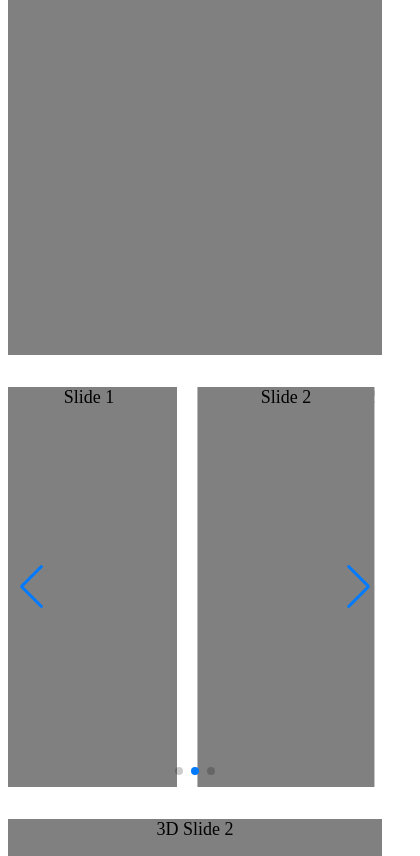
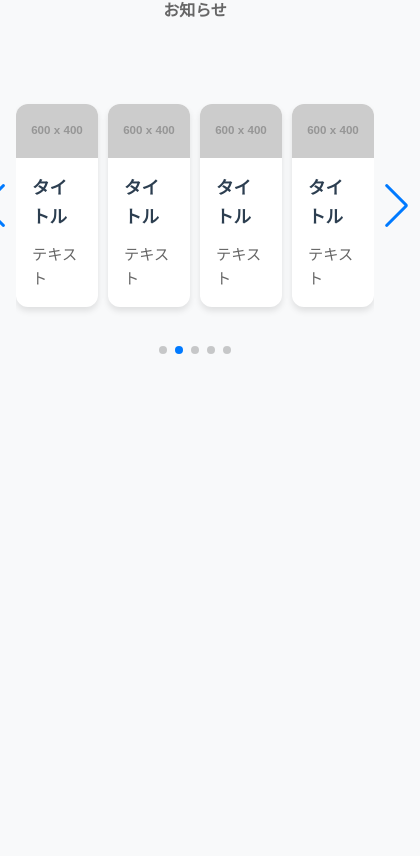
Before and after one commit to itsukichan/generic-swiper, a plain HTML site: page index.html in a window 390 px wide. Shown: the part 77-933 px from the top of the page, 420 px wide, since content can reach past the window. After the commit the page ends 844 px from the top, so only its background shows below. Drawn offline with nearby package versions, Linux system fonts and the light colour scheme; placeholder pictures from the web are drawn by us.

```diff
--- a/index.html
+++ b/index.html
@@ -16,68 +16,85 @@
 
   <div class="container">
 
-    <!-- swiper pattern1 -->
-    <div class="swiper mySwiper">
-      <div class="swiper-wrapper">
-        <div class="swiper-slide">Slide 1</div>
-        <div class="swiper-slide">Slide 2</div>
-        <div class="swiper-slide">Slide 3</div>
+    <section>
+      <h2 class="sectionTitle">
+        <span class="sectionTitle__en">News</span>
+        <span class="sectionTitle__ja">お知らせ</span>
+      </h2>
+
+      <div class="newsSlider">
+        <div class="swiper js-newsSlider">
+          <div class="swiper-wrapper">
+            <div class="swiper-slide">
+              <article class="newsCard">
+                <div class="newsCard__img">
+                  <img src="https://placehold.co/600x400" alt="" width="600" height="400" loading="lazy">
+                </div>
+                <div class="newsCard__content">
+                  <h3 class="newsCard__title">タイトル</h3>
+                  <p class="newsCard__text">テキスト</p>
+                </div>
+              </article>
+            </div>
+            <div class="swiper-slide">
+              <article class="newsCard">
+                <div class="newsCard__img">
+                  <img src="https://placehold.co/600x400" alt="" width="600" height="400" loading="lazy">
+                </div>
+                <div class="newsCard__content">
+                  <h3 class="newsCard__title">タイトル</h3>
+                  <p class="newsCard__text">テキスト</p>
+                </div>
+              </article>
+            </div>
+            <div class="swiper-slide">
+              <article class="newsCard">
+                <div class="newsCard__img">
+                  <img src="https://placehold.co/600x400" alt="" width="600" height="400" loading="lazy">
+                </div>
+                <div class="newsCard__content">
+                  <h3 class="newsCard__title">タイトル</h3>
+                  <p class="newsCard__text">テキスト</p>
+                </div>
+              </article>
+            </div>
+            <div class="swiper-slide">
+              <article class="newsCard">
+                <div class="newsCard__img">
+                  <img src="https://placehold.co/600x400" alt="" width="600" height="400" loading="lazy">
+                </div>
+                <div class="newsCard__content">
+                  <h3 class="newsCard__title">タイトル</h3>
+                  <p class="newsCard__text">テキスト</p>
+                </div>
+              </article>
+            </div>
+            <div class="swiper-slide">
+              <article class="newsCard">
+                <div class="newsCard__img">
+                  <img src="https://placehold.co/600x400" alt="" width="600" height="400" loading="lazy">
+                </div>
+                <div class="newsCard__content">
+                  <h3 class="newsCard__title">タイトル</h3>
+                  <p class="newsCard__text">テキスト</p>
+                </div>
+              </article>
+            </div>
+          </div>
+        </div>
+        <div class="newsSlider__pagination">
+          <div class="swiper-pagination"></div>
+        </div>
+        <div class="newsSlider__button-next">
+          <div class="swiper-button-next"></div>
+        </div>
+        <div class="newsSlider__button-prev">
+          <div class="swiper-button-prev"></div>
+        </div>
       </div>
-    </div>
+    </section>
 
 
-    <!-- swiper pattern2 -->
-    <div class="swiper mySwiper2">
-      <div class="swiper-wrapper">
-        <div class="swiper-slide">Slide 1</div>
-        <div class="swiper-slide">Slide 2</div>
-        <div class="swiper-slide">Slide 3</div>
-      </div>
-      <div class="swiper-button-next"></div>
-      <div class="swiper-button-prev"></div>
-      <div class="swiper-pagination"></div>
-    </div>
-
-    <!-- 3Dエフェクト付きスライダー -->
-    <div class="swiper mySwiper3D">
-      <div class="swiper-wrapper">
-        <div class="swiper-slide">3D Slide 1</div>
-        <div class="swiper-slide">3D Slide 2</div>
-        <div class="swiper-slide">3D Slide 3</div>
-        <div class="swiper-slide">3D Slide 4</div>
-      </div>
-      <div class="swiper-pagination"></div>
-    </div>
-
-    <!-- サムネイル付きスライダー -->
-    <div class="swiper mySwiperThumbs">
-      <div class="swiper-wrapper">
-        <div class="swiper-slide">Main Slide 1</div>
-        <div class="swiper-slide">Main Slide 2</div>
-        <div class="swiper-slide">Main Slide 3</div>
-      </div>
-      <div class="swiper-button-next"></div>
-      <div class="swiper-button-prev"></div>
-    </div>
-    <div class="swiper mySwiperThumbsGallery">
-      <div class="swiper-wrapper">
-        <div class="swiper-slide">Thumb 1</div>
-        <div class="swiper-slide">Thumb 2</div>
-        <div class="swiper-slide">Thumb 3</div>
-      </div>
-    </div>
-
-    <!-- フリーモードスライダー -->
-    <div class="swiper mySwiperFree">
-      <div class="swiper-wrapper">
-        <div class="swiper-slide">Free Slide 1</div>
-        <div class="swiper-slide">Free Slide 2</div>
-        <div class="swiper-slide">Free Slide 3</div>
-        <div class="swiper-slide">Free Slide 4</div>
-        <div class="swiper-slide">Free Slide 5</div>
-      </div>
-      <div class="swiper-pagination"></div>
-    </div>
 
   </div>
   <script src="index.js" type="module"></script>
--- a/index.js
+++ b/index.js
@@ -1,75 +1,10 @@
 import GenericSwiper from "./slider.js";
 
-// 基本的なスライダー
-const slider = new GenericSwiper(".mySwiper");
-
-// カスタムオプションを持つスライダー
-const slider2 = new GenericSwiper(".mySwiper2", {
-  slidesPerView: 2,
-  spaceBetween: 20,
-  autoplay: {
-    delay: 5000,
-  },
-  breakpoints: {
-    640: {
-      slidesPerView: 2,
-    },
-    1024: {
-      slidesPerView: 3,
-    },
-  },
-});
-
-// 3Dエフェクト付きスライダー
-const slider3D = new GenericSwiper(".mySwiper3D", {
-  effect: "coverflow",
-  grabCursor: true,
-  centeredSlides: true,
-  slidesPerView: "auto",
-  coverflowEffect: {
-    rotate: 50,
-    stretch: 0,
-    depth: 100,
-    modifier: 1,
-    slideShadows: true,
-  },
+const newsSlider = new GenericSwiper(".js-newsSlider", {
+  slidesPerView: 4,
+  spaceBetween: 10,
   pagination: {
     el: ".swiper-pagination",
     clickable: true,
   },
 });
-
-// サムネイル付きスライダー
-const thumbsSwiper = new GenericSwiper(".mySwiperThumbsGallery", {
-  spaceBetween: 10,
-  slidesPerView: 4,
-  freeMode: true,
-  watchSlidesProgress: true,
-});
-
-const mainSwiper = new GenericSwiper(".mySwiperThumbs", {
-  spaceBetween: 10,
-  navigation: {
-    nextEl: ".swiper-button-next",
-    prevEl: ".swiper-button-prev",
-  },
-  thumbs: {
-    swiper: thumbsSwiper.getSwiper(),
-  },
-});
-
-// フリーモードスライダー
-const freeSwiper = new GenericSwiper(".mySwiperFree", {
-  slidesPerView: "auto",
-  centeredSlides: true,
-  spaceBetween: 30,
-  freeMode: true,
-  freeModeMomentum: true,
-  freeModeMomentumRatio: 0.25,
-  freeModeMomentumVelocityRatio: 0.25,
-  freeModeSticky: true,
-  pagination: {
-    el: ".swiper-pagination",
-    clickable: true,
-  },
-});
--- a/style.css
+++ b/style.css
@@ -1,18 +1,149 @@
+/* Reset and Base Styles */
+* {
+  margin: 0;
+  padding: 0;
+  box-sizing: border-box;
+}
+
+body {
+  font-family: -apple-system, BlinkMacSystemFont, "Segoe UI", Roboto,
+    "Helvetica Neue", Arial, sans-serif;
+  line-height: 1.6;
+  color: #333;
+  background-color: #f8f9fa;
+}
+
 .container {
+  max-width: 1200px;
+  margin: 0 auto;
+  padding: 2rem;
+}
+
+/* Section Title Styles */
+.sectionTitle {
+  text-align: center;
+  margin-bottom: 3rem;
+}
+
+.sectionTitle__en {
+  display: block;
+  font-size: 2.5rem;
+  font-weight: 700;
+  color: #2c3e50;
+  margin-bottom: 0.5rem;
+}
+
+.sectionTitle__ja {
+  display: block;
+  font-size: 1.2rem;
+  color: #666;
+}
+
+/* News Slider Styles */
+.newsSlider {
+  margin: 0 -1rem;
+  padding: 1rem;
+  position: relative;
+}
+
+.newsCard {
+  background: #fff;
+  border-radius: 12px;
+  overflow: hidden;
+  box-shadow: 0 4px 6px rgba(0, 0, 0, 0.1);
+  transition: transform 0.3s ease;
+}
+
+.newsCard:hover {
+  transform: translateY(-5px);
+}
+
+.newsCard__img {
+  width: 100%;
+  aspect-ratio: 3/2;
+  overflow: hidden;
+}
+
+.newsCard__img img {
+  width: 100%;
+  height: 100%;
+  object-fit: cover;
+  transition: transform 0.3s ease;
+}
+
+.newsCard:hover .newsCard__img img {
+  transform: scale(1.05);
+}
+
+.newsCard__content {
+  padding: 1.5rem;
+}
+
+.newsCard__title {
+  font-size: 1.25rem;
+  font-weight: 600;
+  color: #2c3e50;
+  margin-bottom: 0.75rem;
+}
+
+.newsCard__text {
+  font-size: 0.95rem;
+  color: #666;
+  line-height: 1.6;
+}
+
+/* Swiper Customization */
+.swiper {
+  padding: 1rem 0;
+}
+
+.swiper-slide {
+  height: auto;
+}
+
+/* Responsive Design */
+@media (max-width: 768px) {
+  .container {
+    padding: 1rem;
+  }
+
+  .sectionTitle__en {
+    font-size: 2rem;
+  }
+
+  .sectionTitle__ja {
+    font-size: 1rem;
+  }
+
+  .newsCard__content {
+    padding: 1rem;
+  }
+
+  .newsCard__title {
+    font-size: 1.1rem;
+  }
+}
+
+.newsSlider__pagination {
+  position: absolute;
+  bottom: -30px;
+  left: 0;
   width: 100%;
   height: 100%;
 }
 
-.swiper {
+.newsSlider__button-next {
+  position: absolute;
+  top: 0;
+  right: -30px;
   width: 100%;
   height: 100%;
-  margin-block: 2rem;
 }
 
-.swiper-slide {
-  text-align: center;
-  font-size: 18px;
-  background: gray;
-  height: 400px;
+.newsSlider__button-prev {
+  position: absolute;
+  top: 0;
+  left: -30px;
   width: 100%;
+  height: 100%;
 }
```
